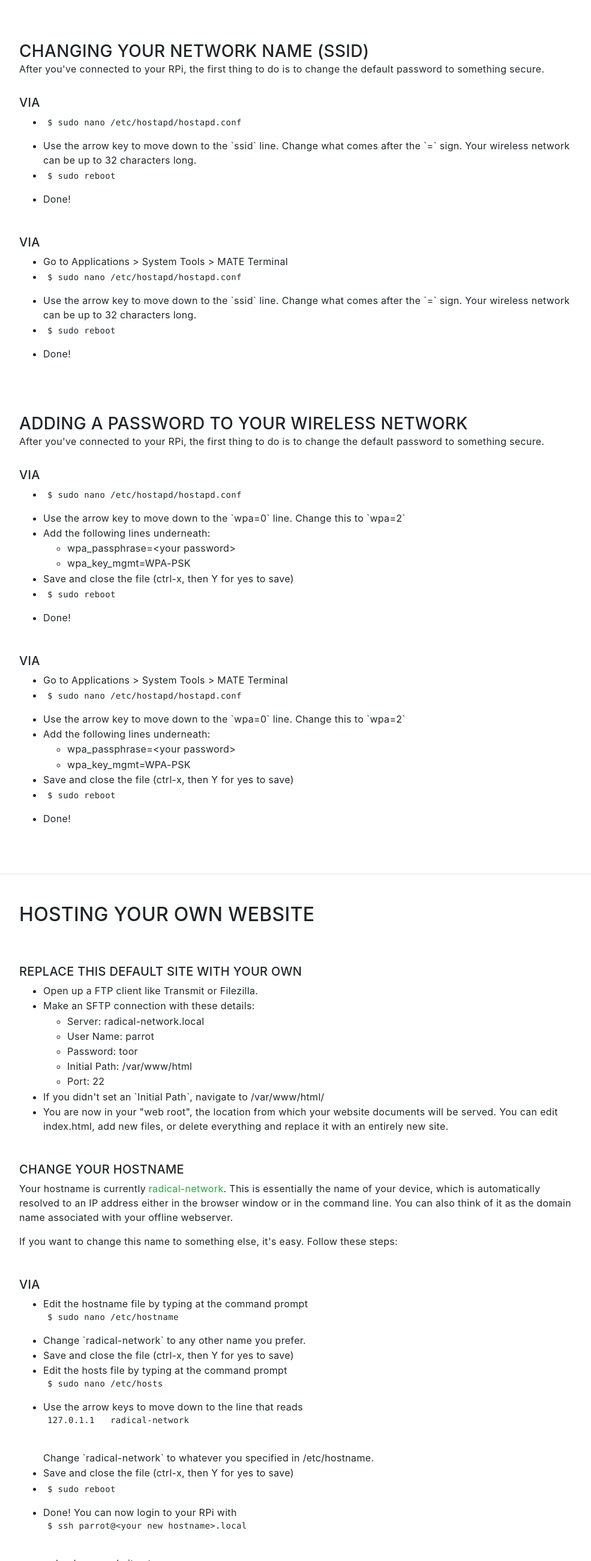
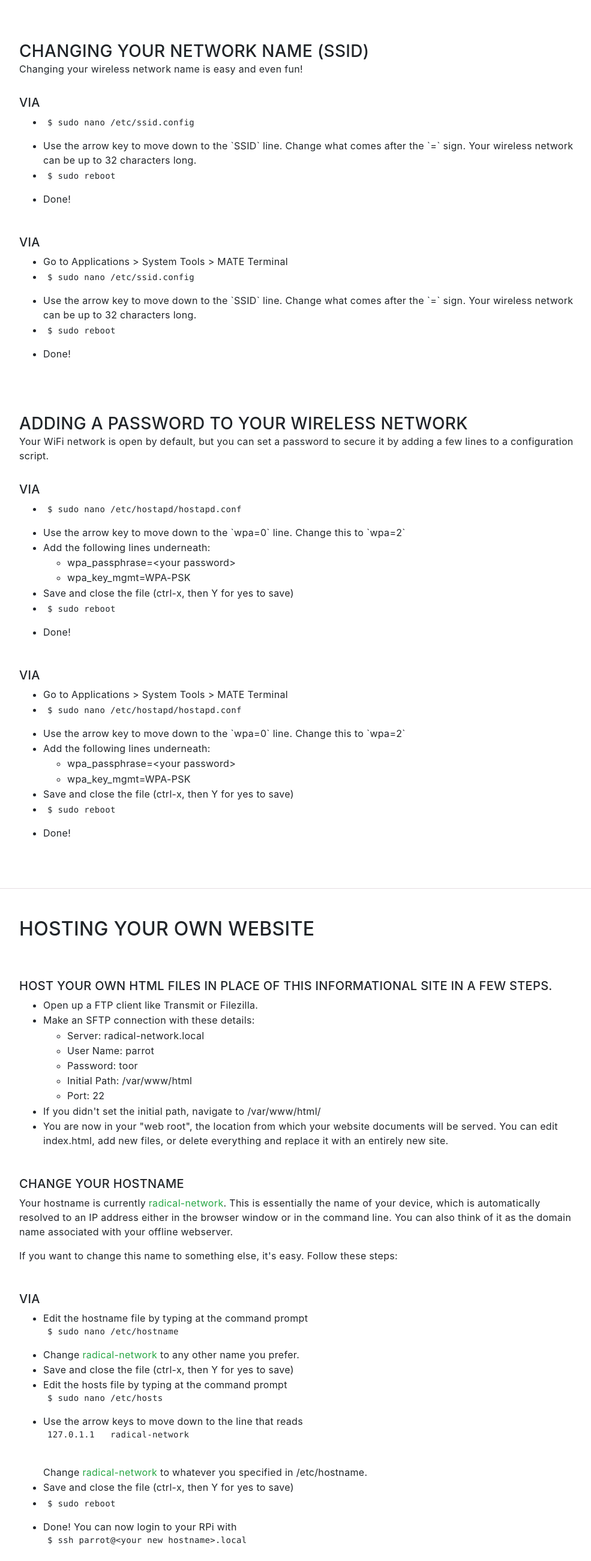
Before and after one commit to chootka/rn-kickstarter, a website with bundled scripts: page index.html in a window 1280 px wide. Shown: the part 3948-6551 px from the top of the page at 60% size, without its empty margins (272-1257 px from the left). Built offline with nearby package versions, Linux system fonts and the light colour scheme.

Commit message:
updated tutorial with instructions for ssid.config

```diff
--- a/index.html
+++ b/index.html
@@ -246,15 +246,15 @@
           <div class="resume-item d-flex flex-md-row">
             <div class="resume-content">
               <h3 class="mb-0">Changing Your Network Name (SSID)</h3>
-              <p>After you've connected to your RPi, the first thing to do is to change the default password to something secure.</p>
+              <p>Changing your wireless network name is easy and even fun!</p>
             </div>
           </div>
           <div class="resume-item d-flex flex-column flex-md-row">
             <div class="resume-content">
               <h5>Via <span class="light">Command Line</span></h5>
               <ul>
-                <li><pre>$ sudo nano /etc/hostapd/hostapd.conf</pre></li>
-                <li>Use the arrow key to move down to the `ssid` line. Change what comes after the `=` sign. Your wireless network can be up to 32 characters long.</li>
+                <li><pre>$ sudo nano /etc/ssid.config</pre></li>
+                <li>Use the arrow key to move down to the `SSID` line. Change what comes after the `=` sign. Your wireless network can be up to 32 characters long.</li>
                 <li><pre>$ sudo reboot</pre></li>
                 <li>Done!</li>
               </ul>
@@ -265,8 +265,8 @@
               <h5>Via <span class="light">Desktop</span></h5>
               <ul>
                 <li>Go to Applications > System Tools > MATE Terminal</li>
-                <li><pre>$ sudo nano /etc/hostapd/hostapd.conf</pre></li>
-                <li>Use the arrow key to move down to the `ssid` line. Change what comes after the `=` sign. Your wireless network can be up to 32 characters long.</li>
+                <li><pre>$ sudo nano /etc/ssid.config</pre></li>
+                <li>Use the arrow key to move down to the `SSID` line. Change what comes after the `=` sign. Your wireless network can be up to 32 characters long.</li>
                 <li><pre>$ sudo reboot</pre></li>
                 <li>Done!</li>
               </ul>
@@ -276,7 +276,7 @@
           <div class="resume-item d-flex flex-md-row">
             <div class="resume-content">
               <h3 class="mb-0">Adding a password to your wireless network</h3>
-              <p>After you've connected to your RPi, the first thing to do is to change the default password to something secure.</p>
+              <p>Your WiFi network is open by default, but you can set a password to secure it by adding a few lines to a configuration script.</p>
             </div>
           </div>
           <div class="resume-item d-flex flex-column flex-md-row">
@@ -325,7 +325,7 @@
 
           <div class="resume-item d-flex flex-column flex-md-row">
             <div class="resume-content">
-              <h5>Replace this default site with your own</h5>
+              <h5>Host your own HTML files in place of this informational site in a few steps.</h5>
               <ul>
                 <li>Open up a FTP client like Transmit or Filezilla.</li>
                 <li>Make an SFTP connection with these details:
@@ -337,7 +337,7 @@
                     <li>Port: 22</li>
                   </ul>
                 </li>
-                <li>If you didn't set an `Initial Path`, navigate to /var/www/html/</li>
+                <li>If you didn't set the initial path, navigate to /var/www/html/</li>
                 <li>You are now in your "web root", the location from which your website documents will be served. You can edit index.html, add new files, or delete everything and replace it with an entirely new site.</li>
               </ul>
             </div>
@@ -355,10 +355,10 @@
               <h5>Via <span class="light">Command Line</span></h5>
               <ul>
                 <li>Edit the hostname file by typing at the command prompt<br/><pre>$ sudo nano /etc/hostname</pre></li>
-                <li>Change `radical-network` to any other name you prefer.</li>
+                <li>Change <span class="green">radical-network</span> to any other name you prefer.</li>
                 <li>Save and close the file (ctrl-x, then Y for yes to save)</li>
                 <li>Edit the hosts file by typing at the command prompt<br/><pre>$ sudo nano /etc/hosts</pre></li>
-                <li>Use the arrow keys to move down to the line that reads<br/><pre>127.0.1.1&nbsp;&nbsp;&nbsp;radical-network</pre><br/>Change `radical-network` to whatever you specified in /etc/hostname.</li>
+                <li>Use the arrow keys to move down to the line that reads<br/><pre>127.0.1.1&nbsp;&nbsp;&nbsp;radical-network</pre><br/>Change <span class="green">radical-network</span> to whatever you specified in /etc/hostname.</li>
                 <li>Save and close the file (ctrl-x, then Y for yes to save)</li>
                 <li><pre>$ sudo reboot</pre></li>
                 <li>Done! You can now login to your RPi with<br/><pre>$ ssh parrot@&lt;your new hostname&gt;.local</pre><br/>or load your website at<br/><span class="green">http://&lt;your new hostname&gt;.local</span></li>
@@ -371,10 +371,10 @@
               <ul>
                 <li>Go to Applications > System Tools > MATE Terminal</li>
                   <li>Edit the hostname file by typing at the command prompt<br/><pre>$ sudo nano /etc/hostname</pre></li>
-                <li>Change `radical-network` to any other name you prefer.</li>
+                <li>Change <span class="green">radical-network</span> to any other name you prefer.</li>
                 <li>Save and close the file (ctrl-x, then Y for yes to save)</li>
                 <li>Edit the hosts file by typing at the command prompt<br/><pre>$ sudo nano /etc/hosts</pre></li>
-                <li>Use the arrow keys to move down to the line that reads<br/><pre>127.0.1.1&nbsp;&nbsp;&nbsp;radical-network</pre><br/>Change `radical-network` to whatever you specified in /etc/hostname.</li>
+                <li>Use the arrow keys to move down to the line that reads<br/><pre>127.0.1.1&nbsp;&nbsp;&nbsp;radical-network</pre><br/>Change <span class="green">radical-network</span> to whatever you specified in /etc/hostname.</li>
                 <li>Save and close the file (ctrl-x, then Y for yes to save)</li>
                 <li><pre>$ sudo reboot</pre></li>
                 <li>Done! You can now login to your RPi with<br/><pre>$ ssh parrot@&lt;your new hostname&gt;.local</pre><br/>or load your website at<br/><span class="green">http://&lt;your new hostname&gt;.local</span></li>
```
